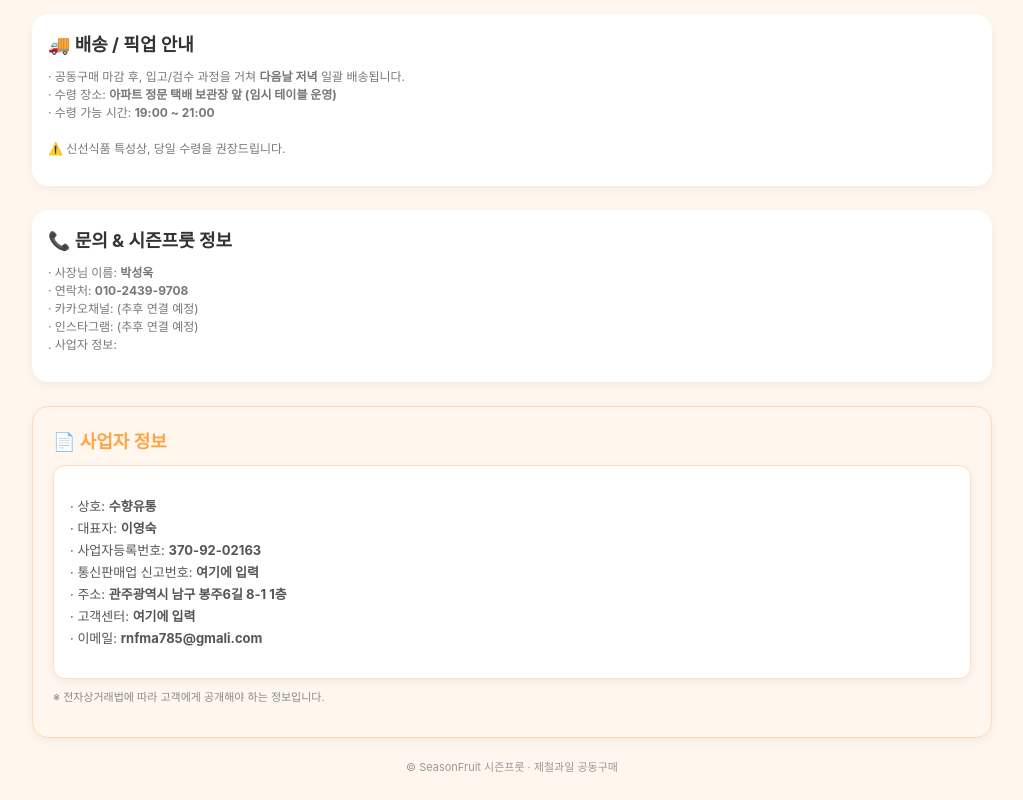
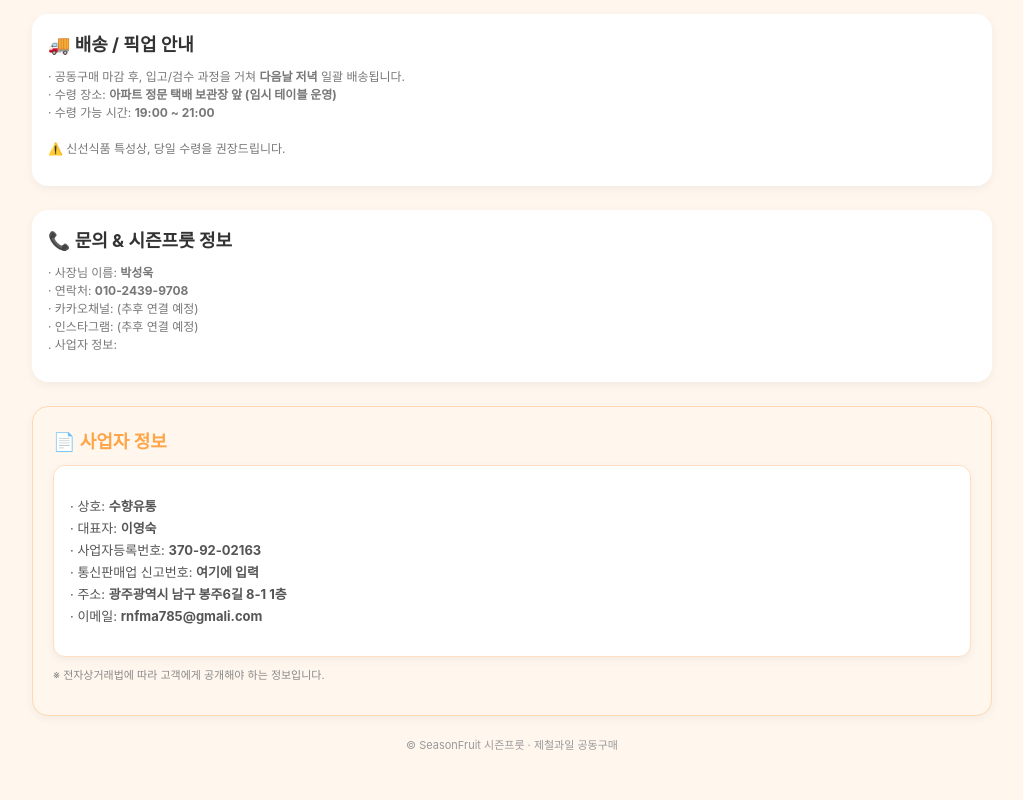
Before and after one commit to SeasonFruit/seasonfruit-page, a plain HTML site: page index.html in a window 1280 px wide. Shown: the part 1215-2015 px from the top of the page, without its empty margins (128-1151 px from the left). After the commit the page ends 1993 px from the top, so only its background shows below. Drawn offline with Linux system fonts and the light colour scheme.

Commit message:
index.html

```diff
--- a/index.html
+++ b/index.html
@@ -368,8 +368,7 @@
           · 대표자: <b>이영숙</b><br />
           · 사업자등록번호: <b>370-92-02163</b><br />
           · 통신판매업 신고번호: <b>여기에 입력</b><br />
-          · 주소: <b>관주광역시 남구 봉주6길 8-1 1층 </b><br />
-          · 고객센터: <b>여기에 입력</b><br />
+          · 주소: <b>광주광역시 남구 봉주6길 8-1 1층 </b><br />
           · 이메일: <b>rnfma785@gmali.com</b><br />
         </p>
       </div>
```
